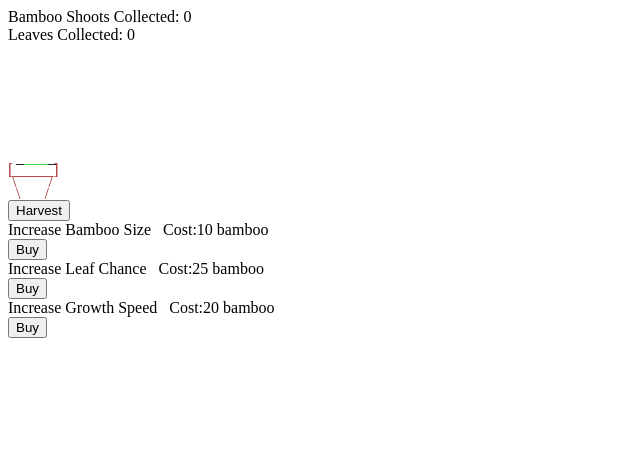
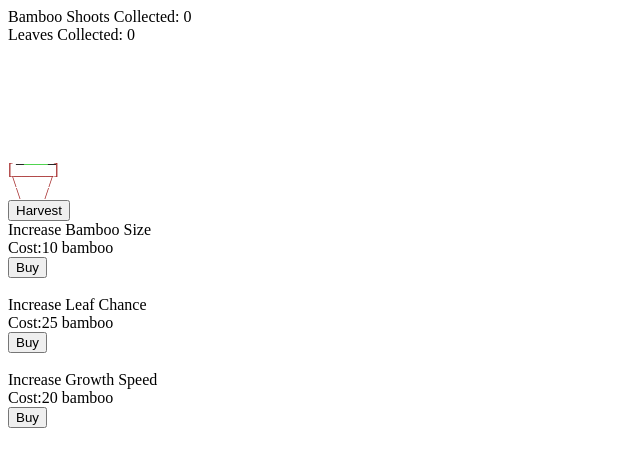
Before and after one commit to HoboZeke/hobozeke.github.io, a Jekyll site: the page bamboo/index.html, which Jekyll copies as it is, in a window 1280 px wide. Shown: the top 467 px of the page, without its empty margins (0-640 px from the left). Built offline with Jekyll 4.4.1, drawn with Linux system fonts in a browser that asks for light colours.

Commit message:
Update index.html

```diff
--- a/bamboo/index.html
+++ b/bamboo/index.html
@@ -38,14 +38,20 @@
  </div>
  <button onClick = "Harvest()">Harvest</button>
  <br/>
- Increase Bamboo Size &nbsp; Cost:<span id="increaseSizeCost">10</span> bamboo <br/>
+ Increase Bamboo Size <br/>
+  Cost:<span id="increaseSizeCost">10</span> bamboo <br/>
   <button onClick = "IncreaseBambooSize()">Buy</button>
   <br/>
-   Increase Leaf Chance &nbsp; Cost:<span id="increaseLeafChanceCost">25</span> bamboo <br/>
+  <br/>
+   Increase Leaf Chance <br/>
+   Cost:<span id="increaseLeafChanceCost">25</span> bamboo <br/>
   <button onClick = "IncreaseLeafChance()">Buy</button>
   <br/>
-   Increase Growth Speed &nbsp; Cost:<span id="increaseGrowthSpeedCost">20</span> bamboo <br/>
+  <br/>
+   Increase Growth Speed <br/>
+   Cost:<span id="increaseGrowthSpeedCost">20</span> bamboo <br/>
   <button onClick = "IncreaseGrowthSpeed()">Buy</button>
+  <br/>
   <br/>
   </div>
 </body>
```
